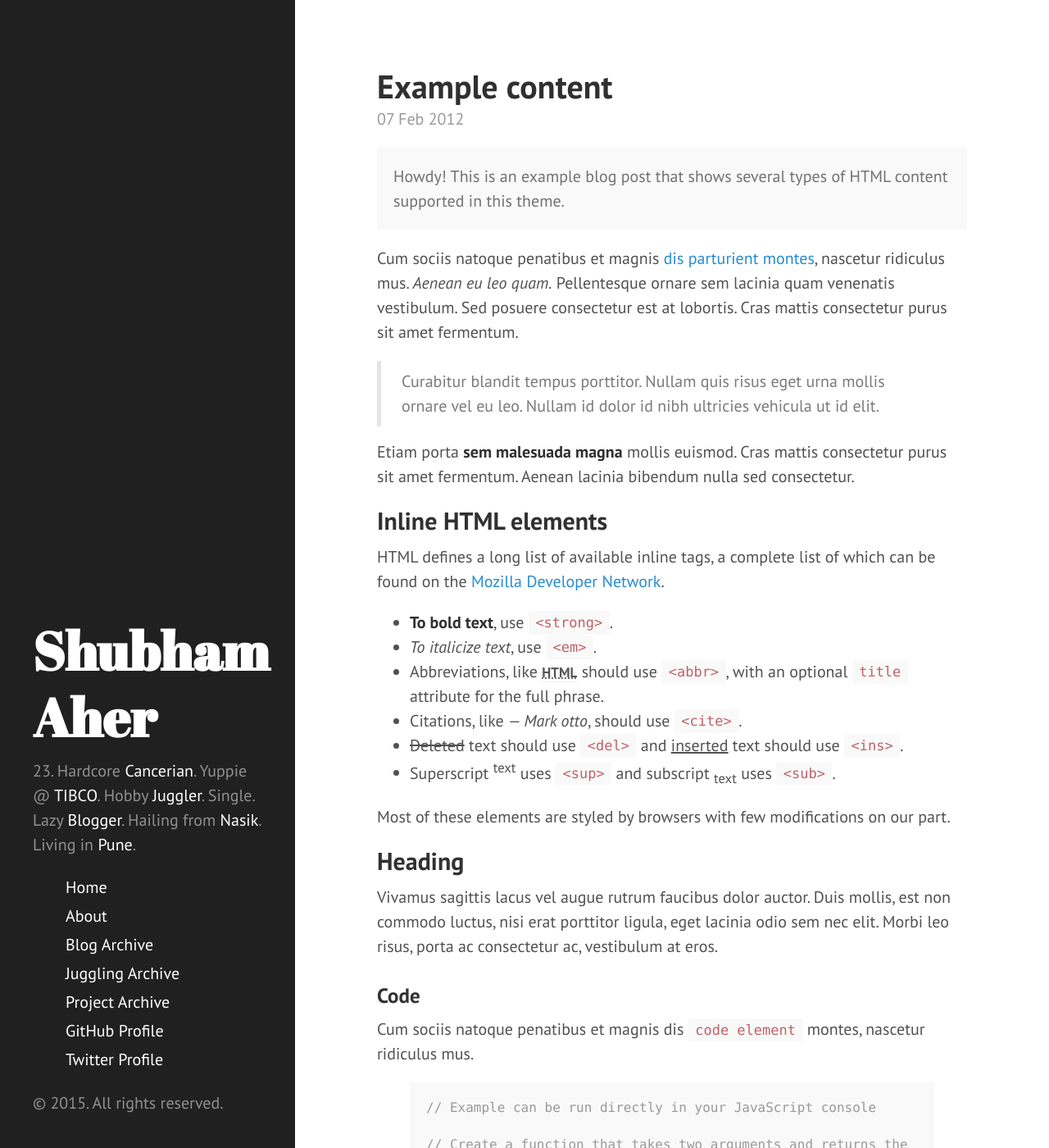
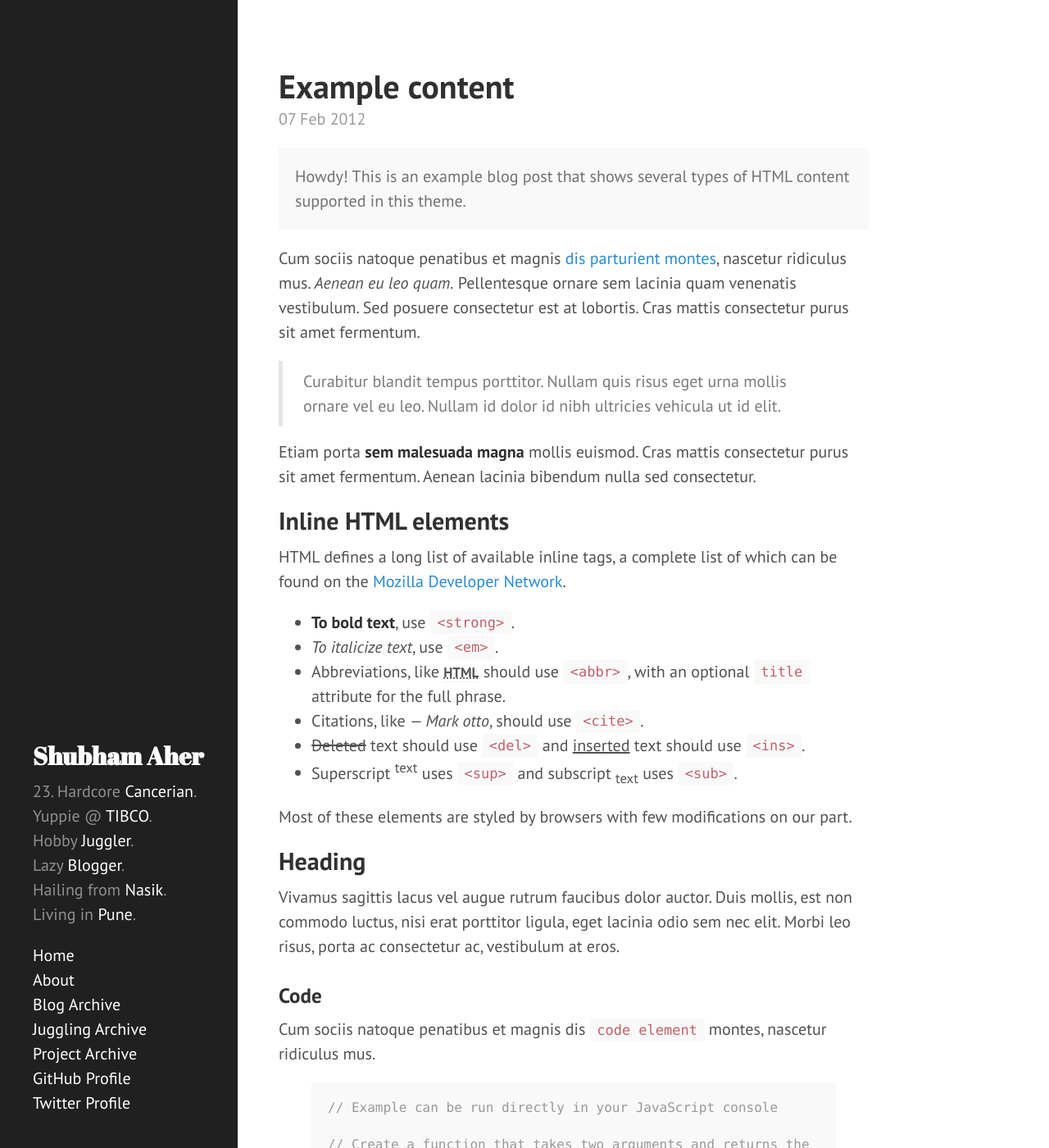
Before and after one commit to shubham-aher/shubham-aher.github.io, a Jekyll site: the page built from _posts/2012-02-07-example-content.md, in a window 1280 px wide and 1400 px high. Shown: the whole window at 82% size. Built offline with Jekyll 4.4.1, drawn with Linux system fonts in a browser that asks for light colours; Markdown is read by kramdown in place of the engine named in the settings; some of the changed text lies outside the part shown.

Commit message:
Updating blogsite. Fourth edit: Permalinks,Sidebar,etc.

```diff
--- a/_config.yml
+++ b/_config.yml
@@ -1,15 +1,16 @@
 # Dependencies
 markdown:         redcarpet
-highlighter:      rogue
+highlighter:      rouge
 
 # Permalinks
-permalink:        pretty
+#permalink:        pretty
+permalink:        '/:title'
 relative_permalinks: true
 
 # Setup
 title:            Shubham Aher
 tagline:          'Blog'
-description:      '23. Hardcore <a href="http://www.chetannarain.com/teaser.html#CancerMan" target="_blank">Cancerian</a>. Yuppie @ <a href="http://tibco.com" target="_blank">TIBCO</a>. Hobby <a href="http://shubhamaher.com/juggling" target="_blank">Juggler</a>. Single. Lazy <a href="http://shubhamaher.com/blog">Blogger</a>. Hailing from <a href="http://en.wikipedia.org/wiki/Nashik" target="_blank">Nasik</a>. Living in <a href="http://en.wikipedia.org/wiki/Pune" target="_blank">Pune</a>.'
+description:      '23. Hardcore <a href="http://www.chetannarain.com/teaser.html#CancerMan" target="_blank">Cancerian</a>.<br>Yuppie @ <a href="http://tibco.com" target="_blank">TIBCO</a>.<br>Hobby <a href="http://shubhamaher.com/juggling" target="_blank">Juggler</a>.<br>Lazy <a href="http://shubhamaher.com/blog">Blogger</a>.<br>Hailing from <a href="http://en.wikipedia.org/wiki/Nashik" target="_blank">Nasik</a>.<br>Living in <a href="http://en.wikipedia.org/wiki/Pune" target="_blank">Pune</a>.'
 url:              http://shubhamaher.com
 baseurl:          /
 
--- a/_includes/sidebar.html
+++ b/_includes/sidebar.html
@@ -25,7 +25,7 @@
       <li class="sidebar-nav-item"><a href="{{ site.author.twitterurl }}" target="_blank">Twitter Profile</a></li>
     </ul>
 
-    <p>&copy; {{ site.time | date: '%Y' }}. All rights reserved.</p>
+    <!-- <p>&copy; {{ site.time | date: '%Y' }}. All rights reserved.</p> -->
 
   </div>
 </div>
--- a/_posts/2012-02-07-example-content.md
+++ b/_posts/2012-02-07-example-content.md
@@ -35,11 +35,12 @@ Vivamus sagittis lacus vel augue rutrum faucibus dolor auctor. Duis mollis, est
 
 Cum sociis natoque penatibus et magnis dis `code element` montes, nascetur ridiculus mus.
 
-{% highlight js %}
+{% highlight java %}
 // Example can be run directly in your JavaScript console
 
 // Create a function that takes two arguments and returns the sum of those arguments
 var adder = new Function("a", "b", "return a + b");
+System.out.println("hi"+abc);
 
 // Call the function
 adder(2, 6);
--- a/public/css/hyde.css
+++ b/public/css/hyde.css
@@ -57,7 +57,7 @@ html {
   text-align: center;
   padding: 2rem 1rem;
   color: rgba(255,255,255,.5);
-  background-color: #202020;
+  background-color: #202020; /* sidebar bkcolor*/
 }
 @media (min-width: 48em) {
   .sidebar {
@@ -65,7 +65,7 @@ html {
     top: 0;
     left: 0;
     bottom: 0;
-    width: 18rem;
+    width: 14.5rem; /* sidebar width */
     text-align: left;
   }
 }
@@ -75,21 +75,23 @@ html {
   color: #fff;
 }
 
-/* About section */
+/* About shubhamaher section */
 .sidebar-about h1 {
   color: #fff;
   margin-top: 0;
   font-family: "Abril Fatface", serif;
-  font-size: 3.25rem;
+  font-size: 1.5rem;
 }
 
 /* Sidebar nav */
 .sidebar-nav {
+  padding-left: 0;  /* tc */
+  list-style: none; /* tc */
   margin-bottom: 1rem;
 }
 .sidebar-nav-item {
   display: block;
-  line-height: 1.75;
+  /*line-height: 1.75;*/
 }
 a.sidebar-nav-item:hover,
 a.sidebar-nav-item:focus {
@@ -110,7 +112,7 @@ a.sidebar-nav-item:focus {
     position: absolute;
     right:  1rem;
     bottom: 1rem;
-    left:   1rem;
+    left:   1.0rem; /* sidebar content margin */
   }
 }
 
@@ -136,8 +138,8 @@ a.sidebar-nav-item:focus {
 
 @media (min-width: 64em) {
   .content {
-    margin-left: 22rem;
-    margin-right: 4rem;
+    margin-left: 16rem;
+    margin-right: 4rem;		/* Egg-whites right margin*/
   }
 }
 
```
